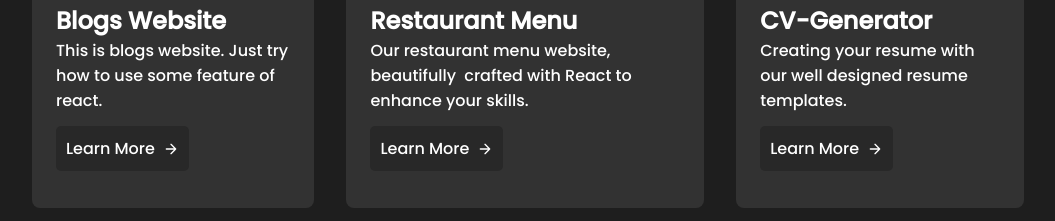
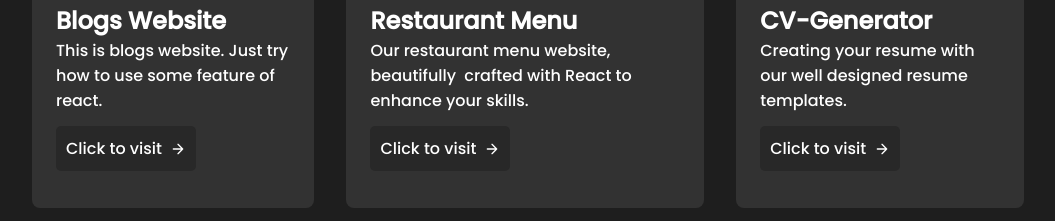
Before and after one commit to Satyams-23/MyPortfolio, a React (Create React App) app in the folder portfolio/: page / in a window 1280 px wide. Shown: the part 1080-1301 px from the top of the page, without its empty margins (112-1167 px from the left). Built offline with nearby package versions, Linux system fonts and the light colour scheme; a web font is replaced by a local one.

Commit message:
Update skills.js

```diff
--- a/portfolio/src/components/Skills/skills.js
+++ b/portfolio/src/components/Skills/skills.js
@@ -18,7 +18,7 @@
                         <h2>Blogs Website</h2>
                         <p>This is blogs website. Just try how to use some feature of react.  </p>
 
-                        <a href="https://blogswebsite.vercel.app/" class="learn-more-link">Learn More
+                        <a href="https://blogswebsite.vercel.app/" class="learn-more-link">Click to visit
                             <svg class="arrow-icon" viewBox="0 0 24 24" xmlns="http://www.w3.org/2000/svg">
                                 <path d="M5 12h14M12 5l7 7-7 7"></path>
                             </svg>
@@ -29,7 +29,7 @@
                     <div className="skillBarText">
                         <h2>Restaurant Menu</h2>
                         <p>Our restaurant menu website, beautifully &nbsp;crafted with React to enhance your skills.   </p>
-                        <a href="https://restaurant-23.vercel.app/" class="learn-more-link">Learn More
+                        <a href="https://restaurant-23.vercel.app/" class="learn-more-link">Click to visit
                             <svg class="arrow-icon" viewBox="0 0 24 24" xmlns="http://www.w3.org/2000/svg">
                                 <path d="M5 12h14M12 5l7 7-7 7"></path>
                             </svg>
@@ -42,7 +42,7 @@
                         <p>
                             Creating your resume with our well designed resume templates.
                         </p>
-                        <a href="https://expertcv.netlify.app/" class="learn-more-link">Learn More
+                        <a href="https://expertcv.netlify.app/" class="learn-more-link">Click to visit
                             <svg class="arrow-icon" viewBox="0 0 24 24" xmlns="http://www.w3.org/2000/svg">
                                 <path d="M5 12h14M12 5l7 7-7 7"></path>
                             </svg>
```
